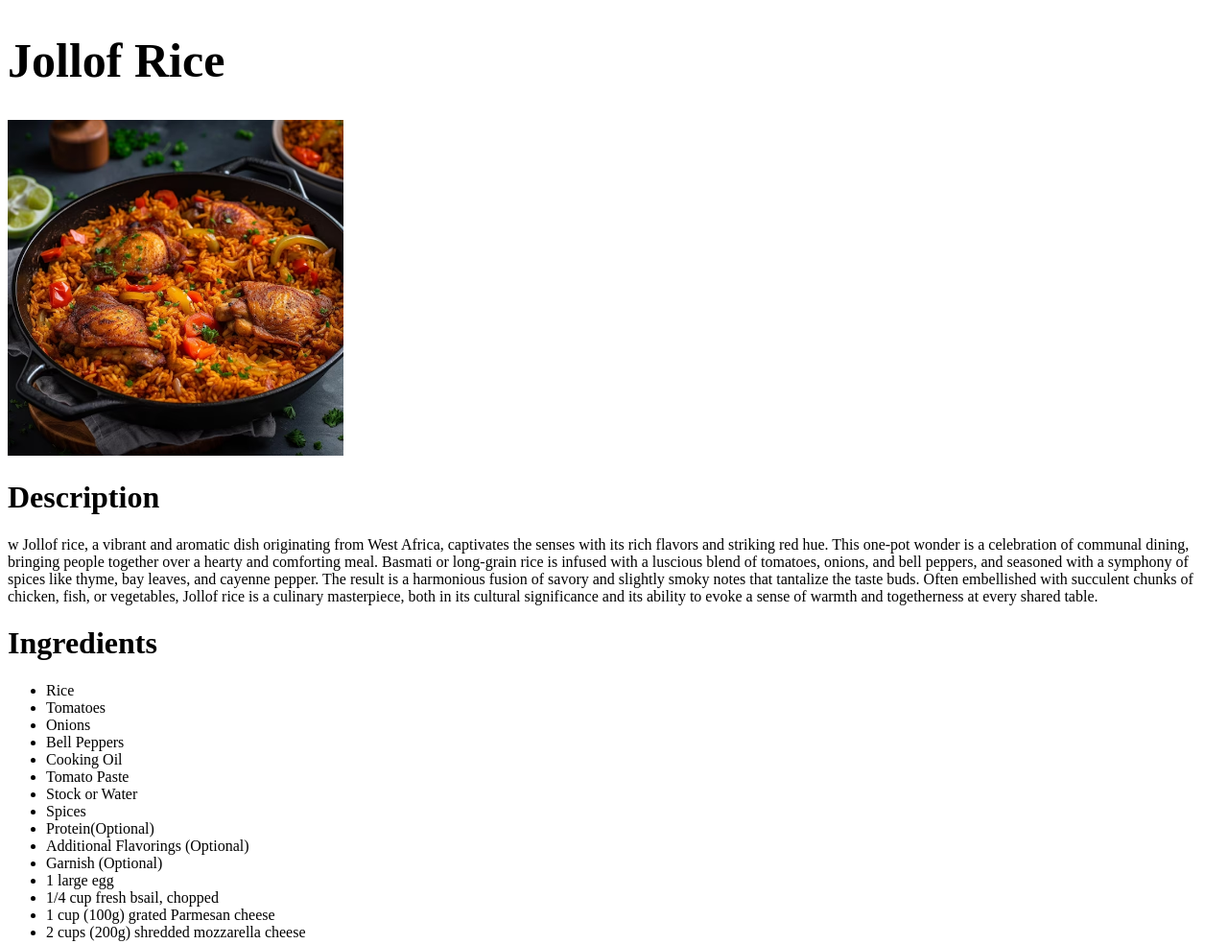
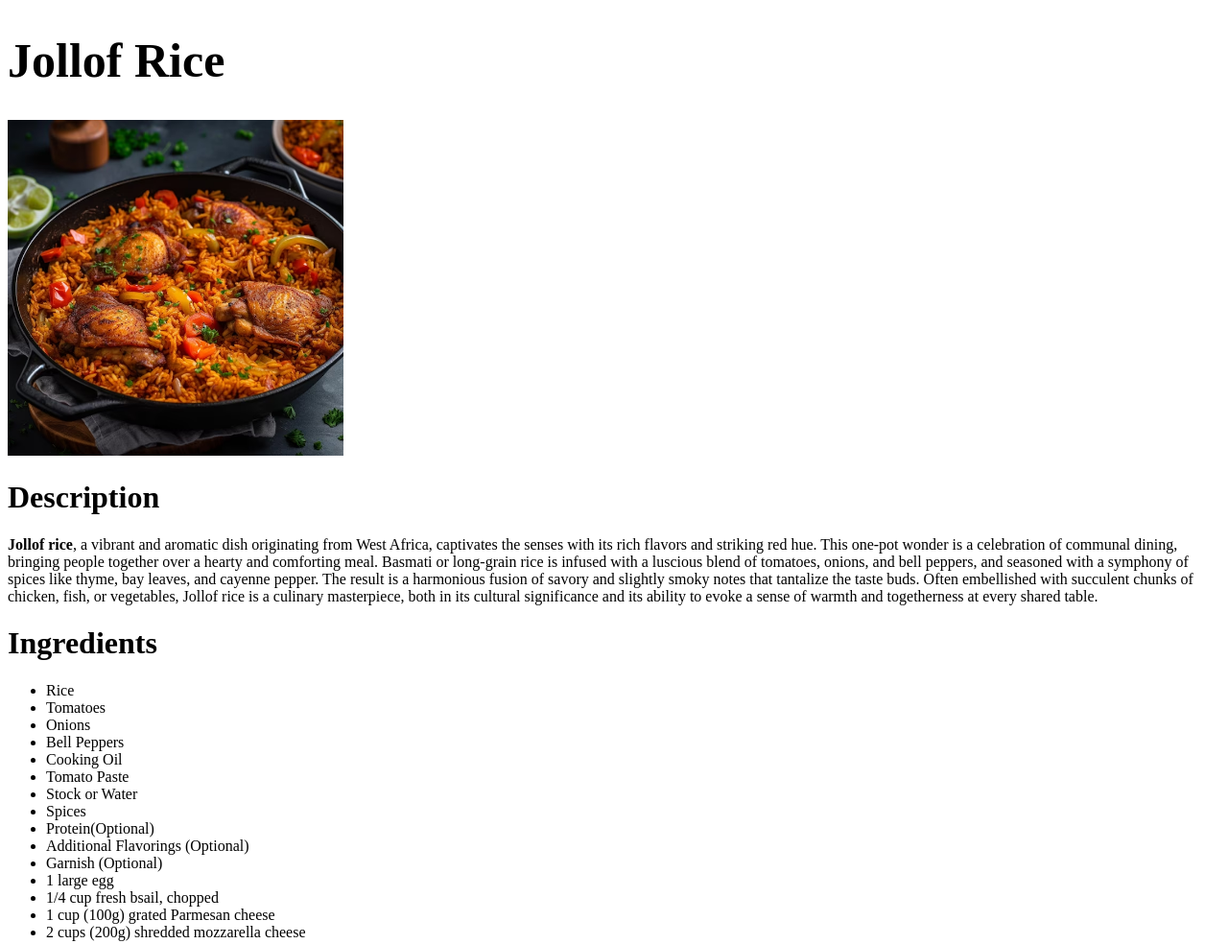
Before and after one commit to HnryKene/Odin-Recipes, a plain HTML site: page Recipes/jollof-rice.html in a window 1280 px wide. Shown: the top 984 px of the page at 96% size. Drawn offline with Linux system fonts and the light colour scheme.

Commit message:
I decided to bolden out the words in the description that started with the recipe name

```diff
--- a/Recipes/jollof-rice.html
+++ b/Recipes/jollof-rice.html
@@ -9,8 +9,8 @@
         <img src="./jollof-rice.jpg" width="350">
 
         <h1>Description</h1>
-        <p>w
-            Jollof rice, a vibrant and aromatic dish originating from West Africa,
+        <p>
+            <b>Jollof rice</b>, a vibrant and aromatic dish originating from West Africa,
             captivates the senses with its rich flavors and striking red hue. This one-pot wonder is a celebration of communal dining,
             bringing people together over a hearty and comforting meal. Basmati or long-grain rice is infused with a luscious blend of tomatoes, onions, and bell peppers, and seasoned with a symphony of spices like thyme, bay leaves, and cayenne pepper.
             The result is a harmonious fusion of savory and slightly smoky notes that tantalize the taste buds. Often embellished with succulent chunks of chicken, fish, or vegetables, Jollof rice is a culinary masterpiece, both in its cultural significance and its ability to evoke a sense of warmth and togetherness at every shared table.
```
Also changed, not shown: Recipes/fried-rice.html (+1 -1 lines), Recipes/lasagna.html (+1 -1 lines).
